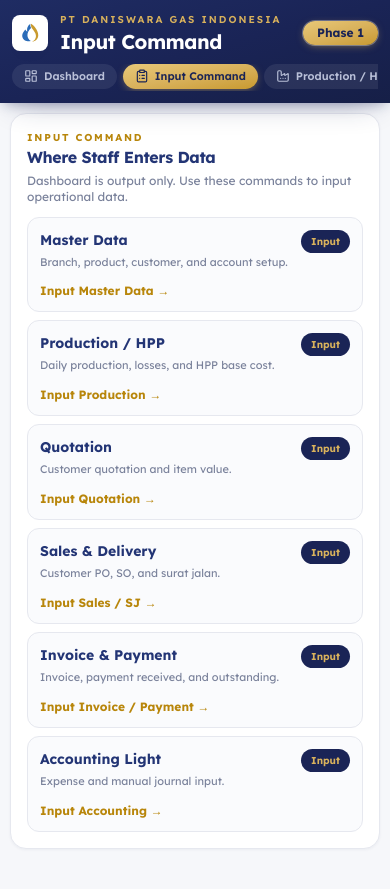
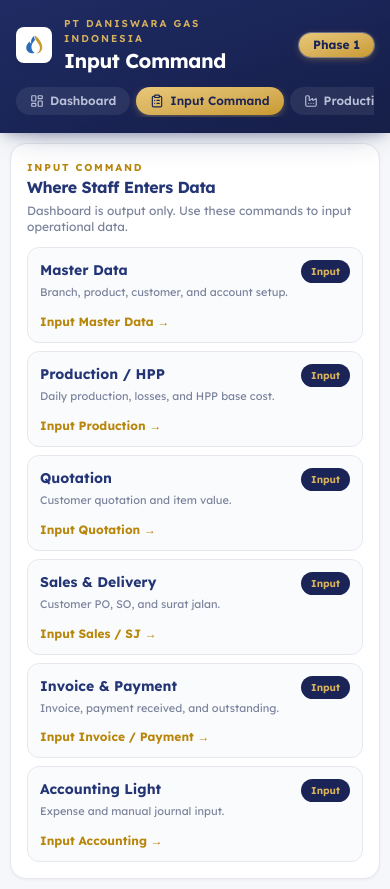
Before and after one commit to victor-rekon/daniswara-mini-erp, a Next.js app: page /input in a window 390 px wide. Before the commit the page ends 859 px from the top, so only its background shows below. Built offline with nearby package versions, Linux system fonts and the light colour scheme.

Commit message:
fix: content wrapper was overflow-x-auto, so wide tables (min-w-787px+) dragged the ENTIRE page (cards, headers) horizontally on mobile. Changed to overflow-x-hidden - each table already has its own overflow-x-auto scroller, so tables still scroll independently without shifting the rest of the page.

```diff
--- a/components/layout/app-shell.tsx
+++ b/components/layout/app-shell.tsx
@@ -107,7 +107,7 @@
 function MobileNav() {
   const pathname = usePathname();
   return (
-    <nav className="mt-2.5 flex gap-1.5 overflow-x-auto pb-0.5 md:hidden [scrollbar-width:none] [&::-webkit-scrollbar]:hidden">
+    <nav className="mt-3.5 flex gap-1.5 overflow-x-auto pb-0.5 md:hidden [scrollbar-width:none] [&::-webkit-scrollbar]:hidden">
       {navigationItems.map((item) => {
         const Icon = item.icon;
         const isActive =
@@ -116,7 +116,7 @@
           <Link
             key={item.href}
             href={item.href}
-            className={`flex shrink-0 cursor-pointer items-center gap-1.5 rounded-full px-3 py-1 text-[11px] font-semibold transition-colors duration-150 active:scale-95 ${
+            className={`flex shrink-0 cursor-pointer items-center gap-1.5 rounded-full px-3.5 py-1.5 text-xs font-semibold transition-colors duration-150 active:scale-95 ${
               isActive
                 ? "bg-gradient-to-br from-[#e8c878] via-[#d9b25c] to-[#c99a2e] text-[#1a2456] shadow-[0_2px_8px_-2px_rgba(217,178,92,0.6)]"
                 : "bg-white/8 text-[#b9c0d8] active:bg-white/15"
@@ -143,7 +143,7 @@
       <Sidebar />
       <main className="md:pl-60">
         {/* Navy header band - brand identity */}
-        <header className="relative z-10 bg-gradient-to-br from-[#1f2c63] via-[#1a2456] to-[#161f47] px-3 pb-3 pt-3 shadow-navy md:rounded-none md:px-8 md:pb-5 md:pt-4">
+        <header className="relative z-10 bg-gradient-to-br from-[#1f2c63] via-[#1a2456] to-[#161f47] px-4 pb-4 pt-4 shadow-navy md:rounded-none md:px-8 md:pb-5">
           <div className="flex items-center justify-between gap-4">
             <div className="flex items-center gap-3">
               <div className="flex h-9 w-9 shrink-0 items-center justify-center rounded-lg bg-white shadow-card ring-1 ring-black/5 md:hidden">
@@ -170,7 +170,7 @@
           <MobileNav />
         </header>
 
-        <div className="min-w-0 overflow-x-auto p-2.5 md:p-6">{children}</div>
+        <div className="min-w-0 overflow-x-hidden p-2.5 md:p-6">{children}</div>
       </main>
     </div>
   );
```
